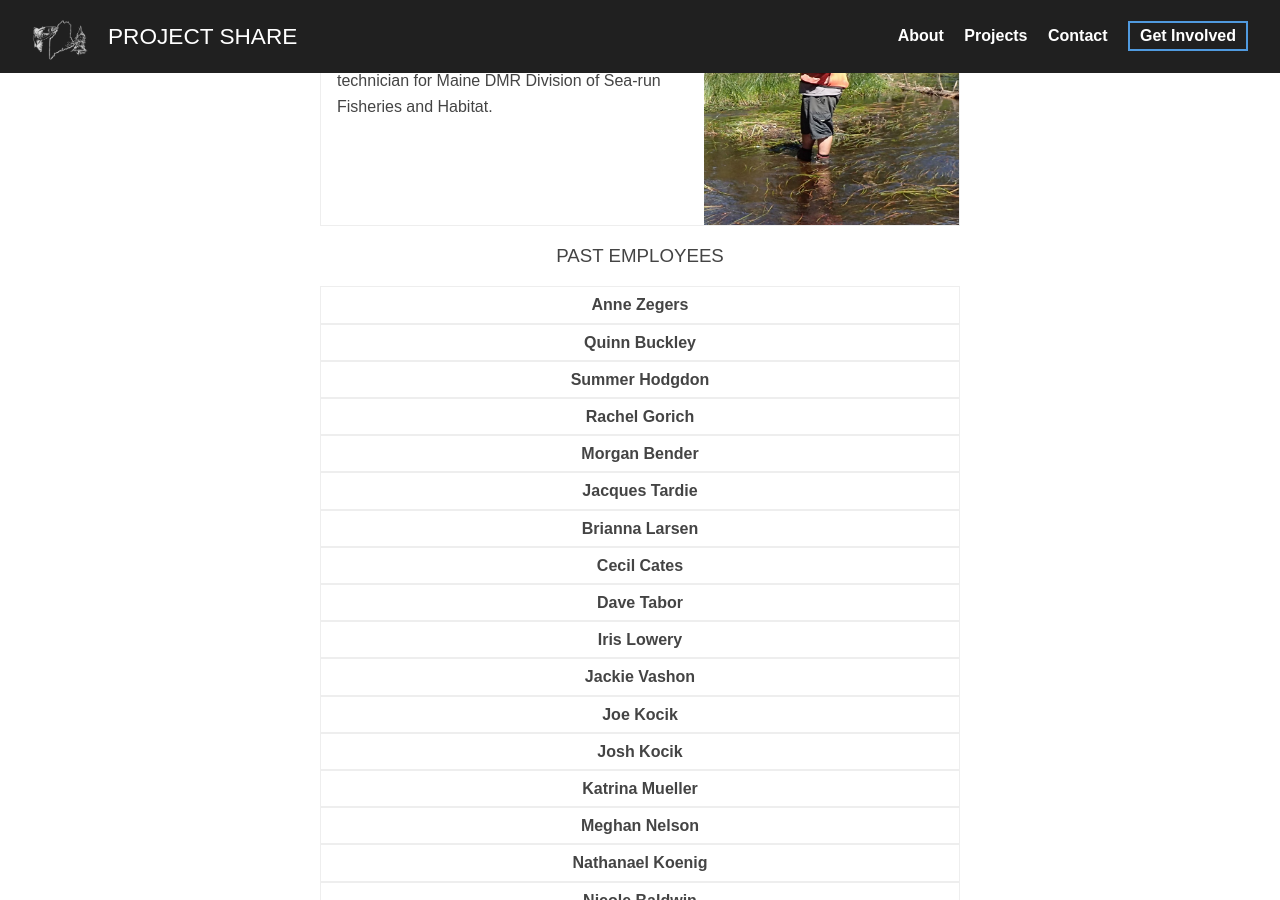
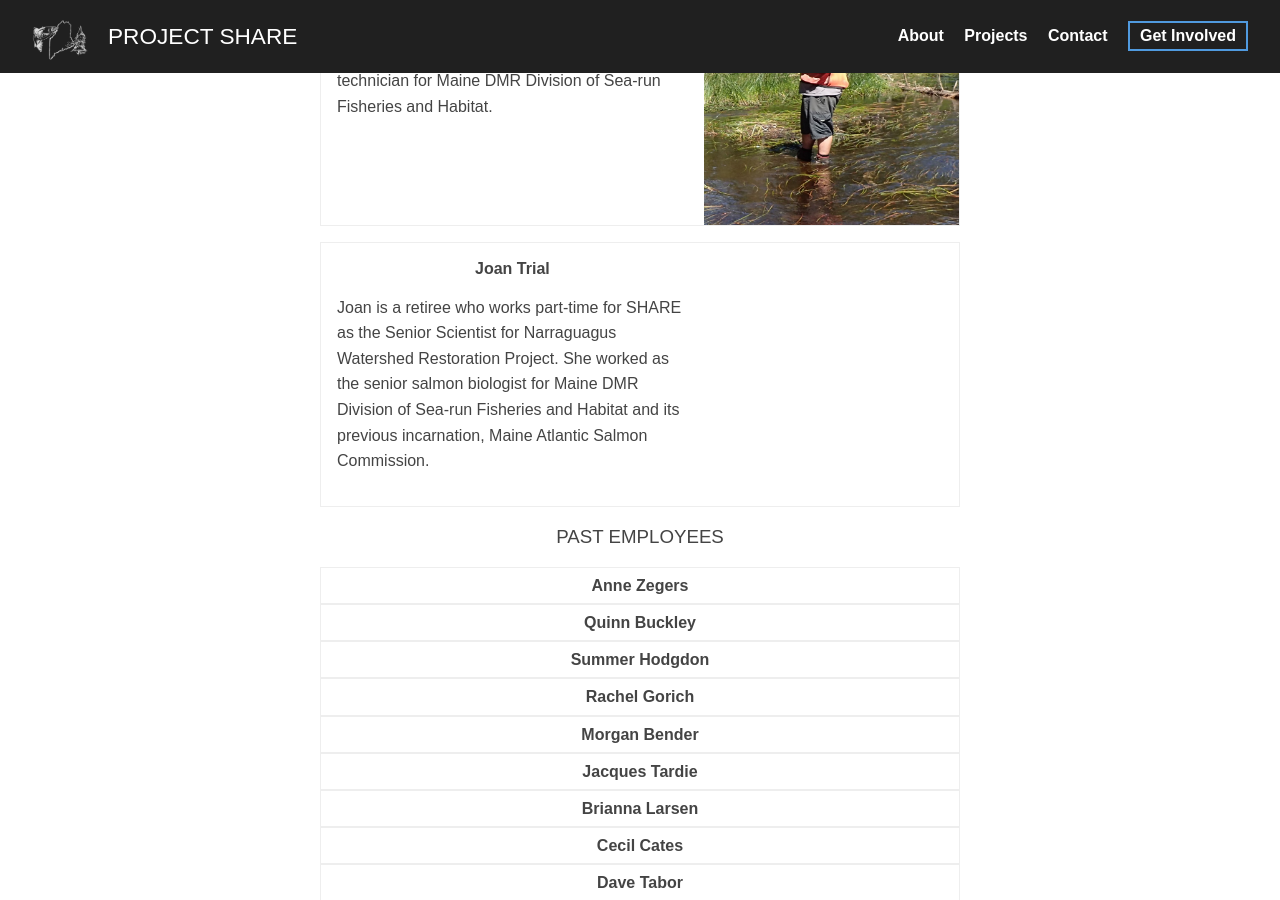
Before and after one commit to salmonhabitat/salmonhabitat, a Jekyll site: the page built from about.html, in a window 1280 px wide and 900 px high, scrolled down 3206 px. Built offline with Jekyll 4.4.1, drawn with Linux system fonts in a browser that asks for light colours; nearby versions of some CDN libraries; a script that is not in the unit is left out.

Commit message:
added Joan Trial to about page per Chris

```diff
--- a/_includes/about/who.html
+++ b/_includes/about/who.html
@@ -18,6 +18,13 @@
 			</div>
 		</div>
 
+		<div class='profile joan cf'>
+			<div class='profile--description'>
+				<h1>Joan Trial</h1>
+				<p>Joan is a retiree who works part-time for SHARE as the Senior Scientist for Narraguagus Watershed Restoration Project.  She worked as the senior salmon biologist for Maine DMR Division of Sea-run Fisheries and Habitat and its previous incarnation, Maine Atlantic Salmon Commission.</p>
+			</div>
+		</div>
+
 	<h3>Past Employees</h3>
 		{% for employee in site.data.employees %}
 			<div class='profile profile--past'>
```
